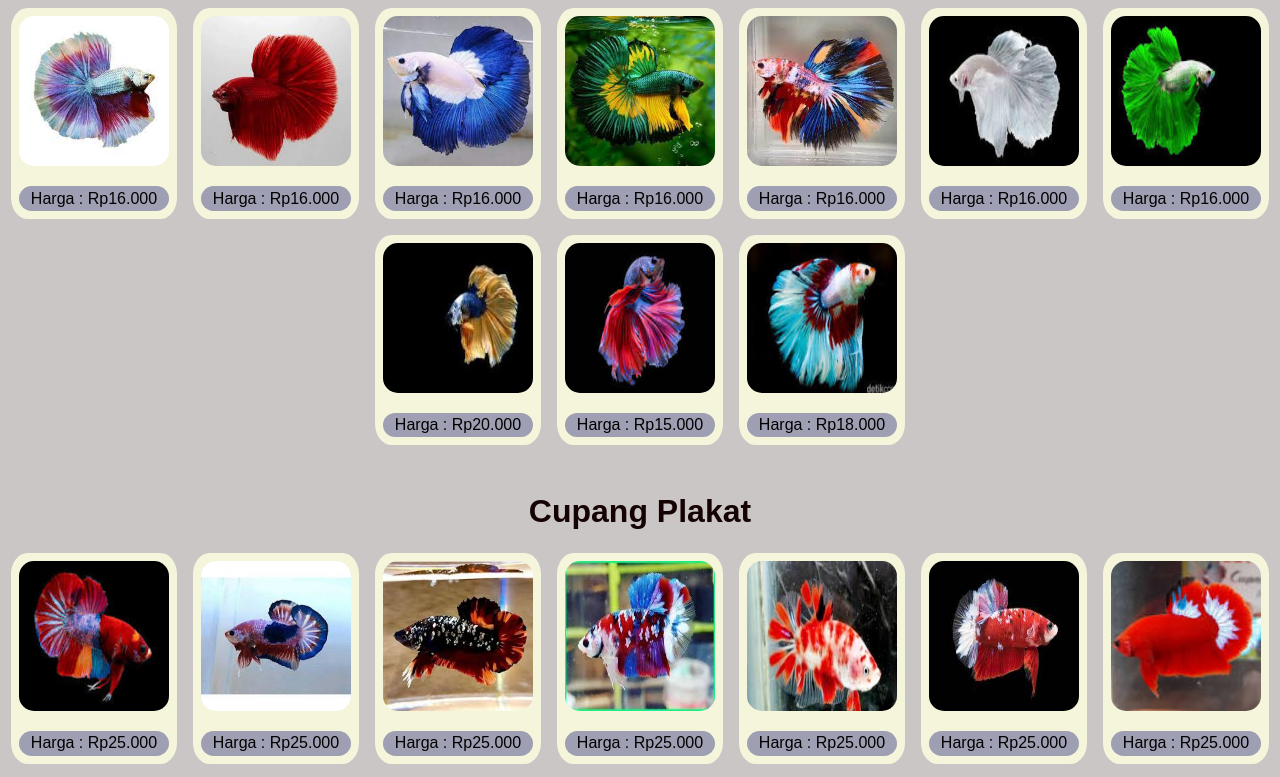
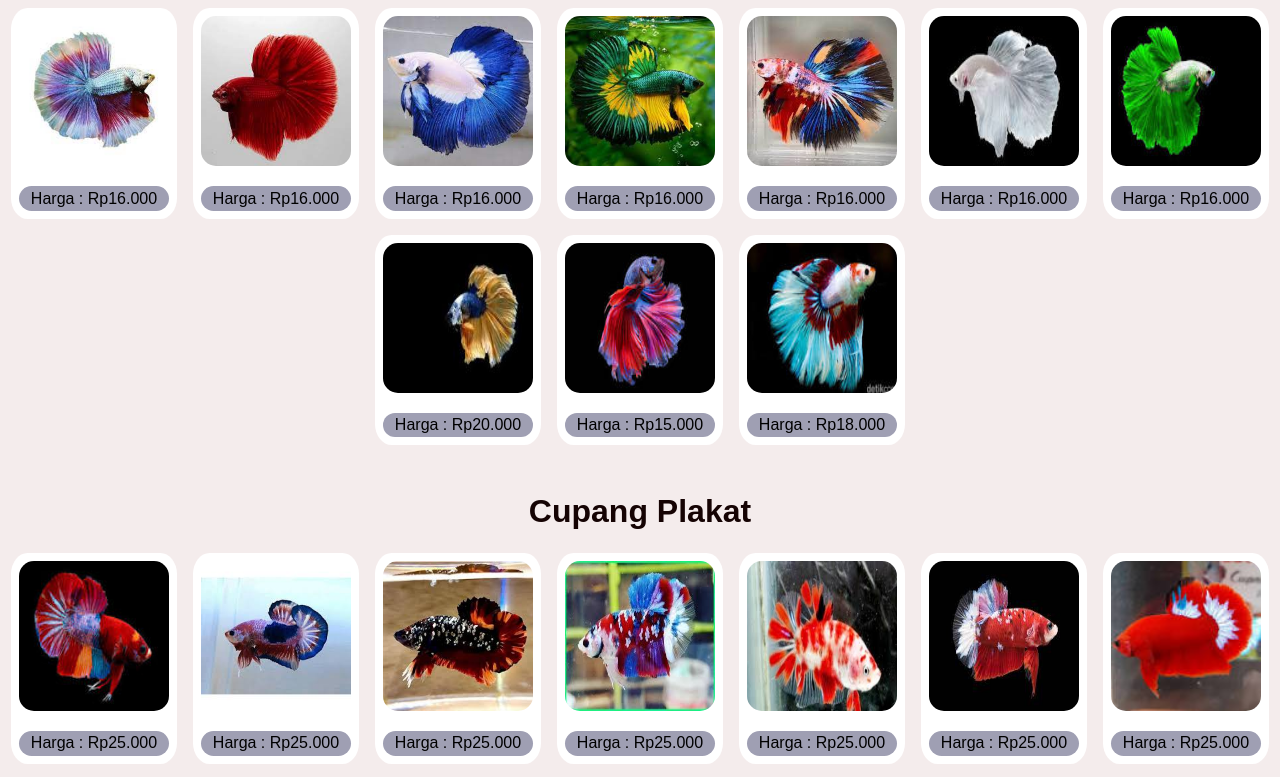
Before and after one commit to IGNASIUSPRESDA/cupangku, a website: page index.html in a window 1280 px wide. Shown: the part 408-1185 px from the top of the page. Drawn offline with Linux system fonts and the light colour scheme.

Commit message:
Update style.css

```diff
--- a/style.css
+++ b/style.css
@@ -7,7 +7,7 @@
 
 body {
     font-family: Arial, sans-serif;
-    background-color: #cbc6c6;
+    background-color: rgb(244, 236, 236);
     margin: 0;
     padding: 0;
     justify-content: center;
@@ -109,7 +109,7 @@ body {
 }
 
 .cupang {
-    background-color: beige;
+    background-color: white;
     margin: 0.5rem;
     border-radius: 10%;
 }
```
